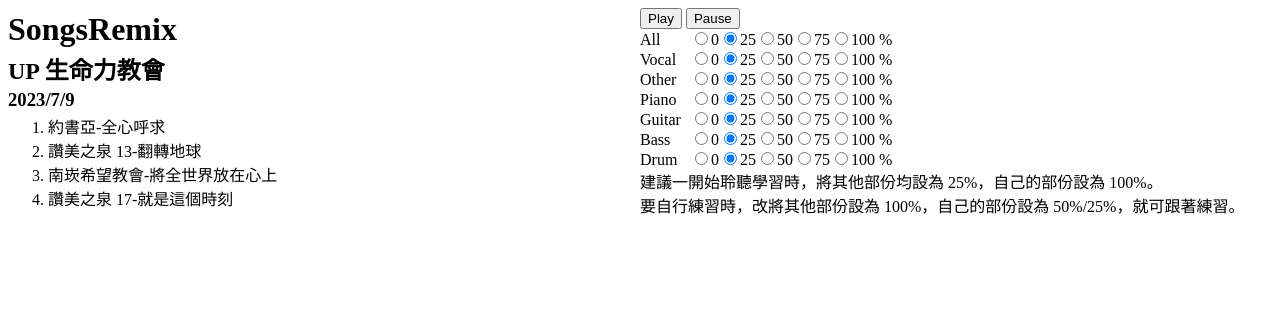
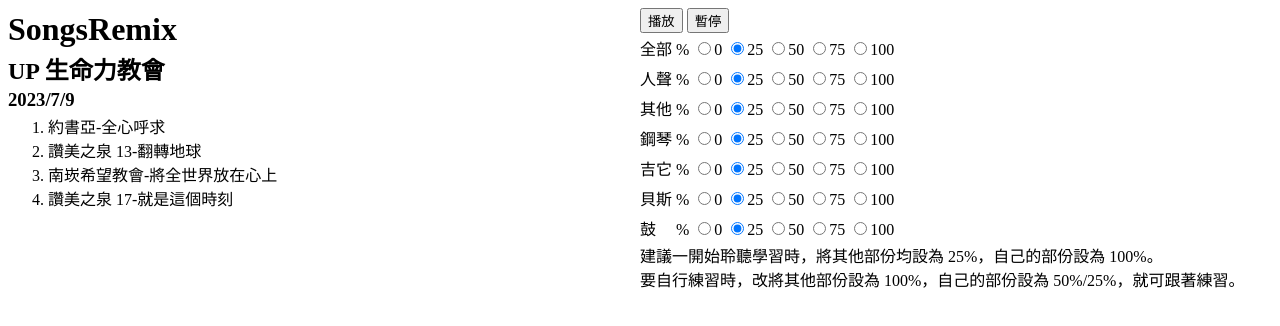
Before and after one commit to ChrisTorng/SongsRemix, a plain HTML site: page src/index.html in a window 1280 px wide. Drawn offline with Linux system fonts and the light colour scheme.

Commit message:
Traditional Chinese, add clickable area.

```diff
--- a/src/index.css
+++ b/src/index.css
@@ -17,9 +17,9 @@
     flex: 0 0 50%
 }
 
-.title {
-    display: inline-block;
-    width: 50px;
+.part {
+    padding-top: 3px;
+    padding-bottom: 3px;
 }
 
 @media (max-width: 600px) {
--- a/src/index.html
+++ b/src/index.html
@@ -32,8 +32,8 @@
                 <audio id="drum" src="./songs/約書亞-全心呼求/Drum.mp3"></audio>
             </div>
             <div class="control">
-                <button id="play">Play</button>
-                <button id="pause">Pause</button>
+                <button id="play">播放</button>
+                <button id="pause">暫停</button>
             </div>
             <div id="parts">
             </div>
--- a/src/index.js
+++ b/src/index.js
@@ -10,28 +10,30 @@
 main();
 function main() {
     allParts.forEach(audio => audio.load());
-    setPartsVolume('allParts', 'All');
-    setPartsVolume('vocal', 'Vocal');
-    setPartsVolume('other', 'Other');
-    setPartsVolume('piano', 'Piano');
-    setPartsVolume('guitar', 'Guitar');
-    setPartsVolume('bass', 'Bass');
-    setPartsVolume('drum', 'Drum');
+    setPartsVolume('allParts', '全部');
+    setPartsVolume('vocal', '人聲');
+    setPartsVolume('other', '其他');
+    setPartsVolume('piano', '鋼琴');
+    setPartsVolume('guitar', '吉它');
+    setPartsVolume('bass', '貝斯');
+    setPartsVolume('drum', '鼓　');
     setEvents();
 }
 function setPartsVolume(id, title) {
-    const titleHtml = `<span class="title" id="${id}">${title}</span>`;
+    const titleHtml = `<span id="${id}">${title}</span>`;
     const radiosHtml = getVolumeRadio(id, 0) +
         getVolumeRadio(id, 25, true) +
         getVolumeRadio(id, 50) +
         getVolumeRadio(id, 75) +
         getVolumeRadio(id, 100);
-    document.getElementById('parts').innerHTML += titleHtml + radiosHtml + ' %<br/>';
+    document.getElementById('parts').innerHTML +=
+        `<div class="part">${titleHtml} % ${radiosHtml}</div>
+`;
 }
 function getVolumeRadio(id, volume, selected = false) {
     return `<input type="radio" name="${id}-radio" id="${id}${volume}"
         onclick="setVolume(${id}, ${volume})" ${selected ? 'checked' : ''}
-        /><label id="${id}${volume}-label" for="${id}${volume}">${volume}</label>`;
+        /><label id="${id}${volume}-label" for="${id}${volume}" class="part">${volume} </label>`;
 }
 function setEvents() {
     document.getElementById('play').addEventListener('click', () => {
```
Also changed, not shown: src/index.ts (+12 -10 lines).
